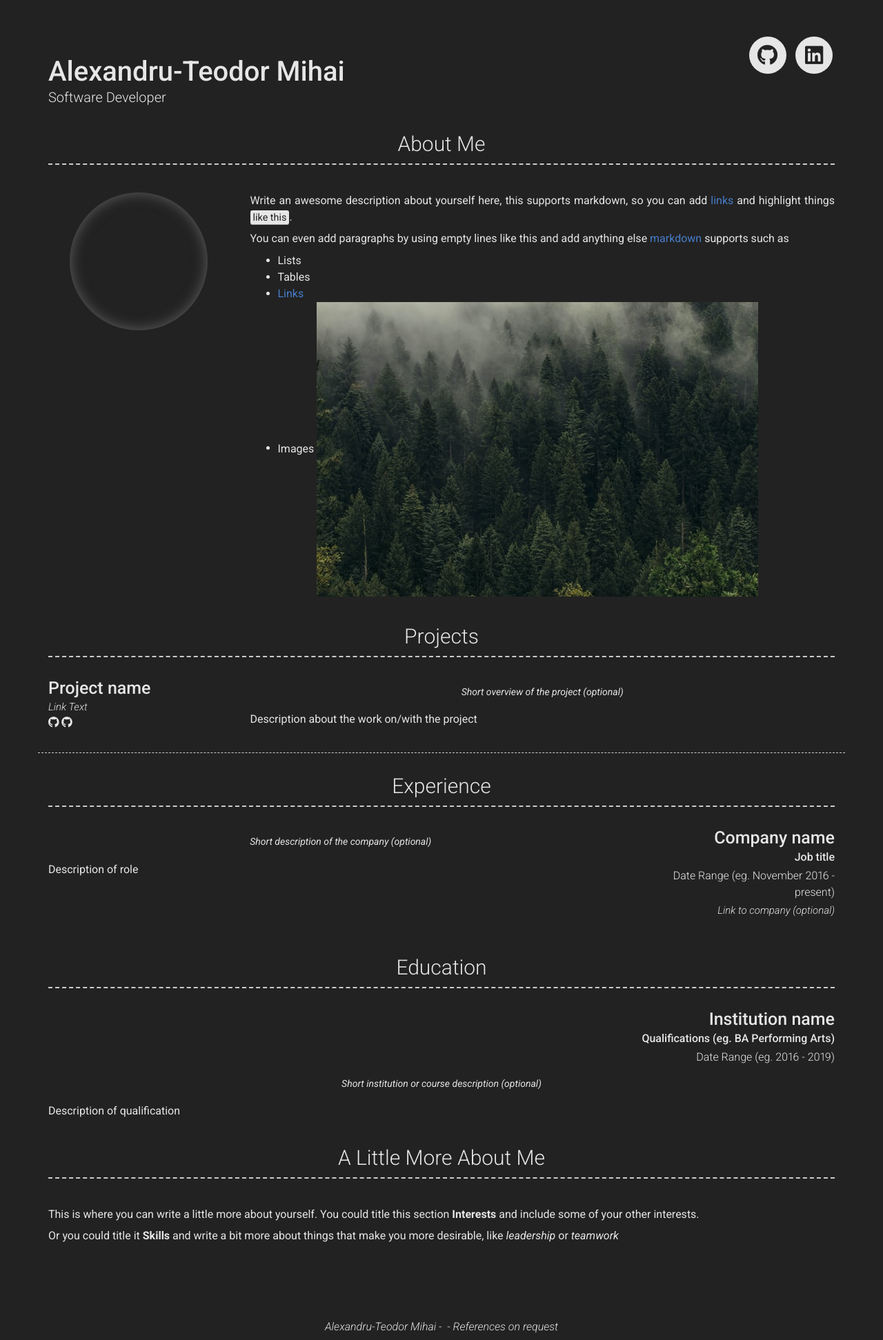
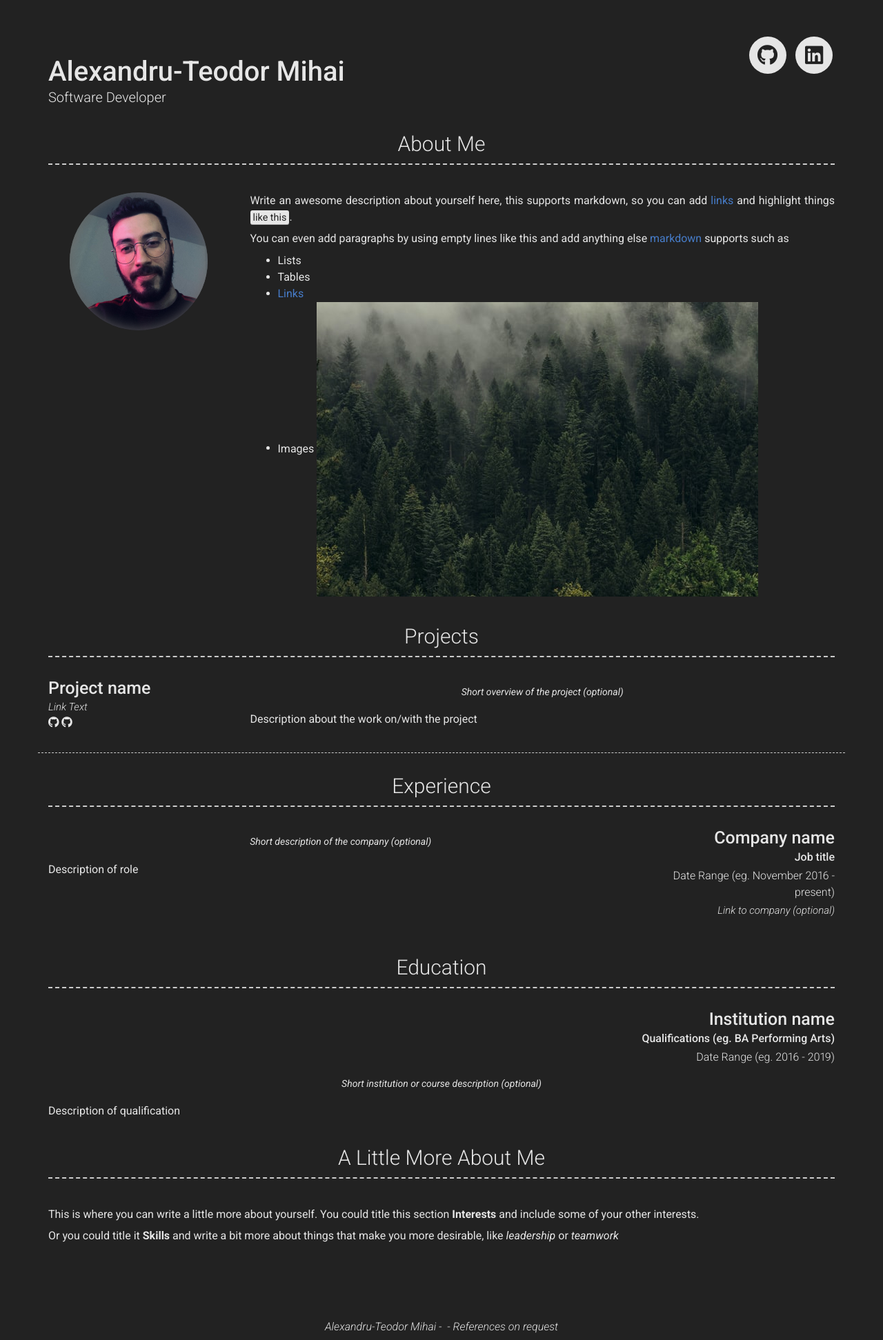
Before and after one commit to mihaialexandruteodor/teo_mihai_portfolio, a Jekyll site: the page built from index.md, in a window 1280 px wide. Shown: the whole page at 69% size. Built offline with Jekyll 4.4.1, drawn with Linux system fonts in a browser that asks for light colours; nearby versions of some CDN libraries.

Commit message:
profile pic

```diff
--- a/_config.yml
+++ b/_config.yml
@@ -50,7 +50,7 @@ linkedin_username: teodor-mihai-5294b01b3
 
 # About Section
 # about_title: About Me (Use this to override about section title)
-about_profile_image: Directory of profile image (eg. images/profile.jpg)
+about_profile_image: images/me.jpeg
 about_content: | # this will include new lines to allow paragraphs
   Write an awesome description about yourself here, this supports markdown, so you can add [links](http://foobar.com) and highlight things <mark>like this</mark>.
 
```
Also changed, not shown: images/me.jpeg (added).
